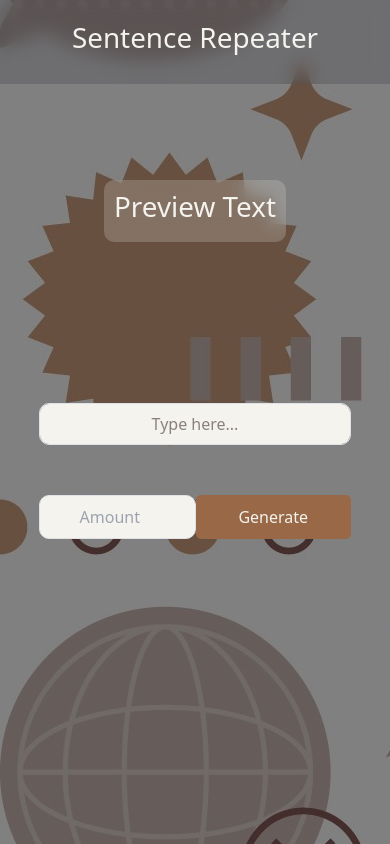
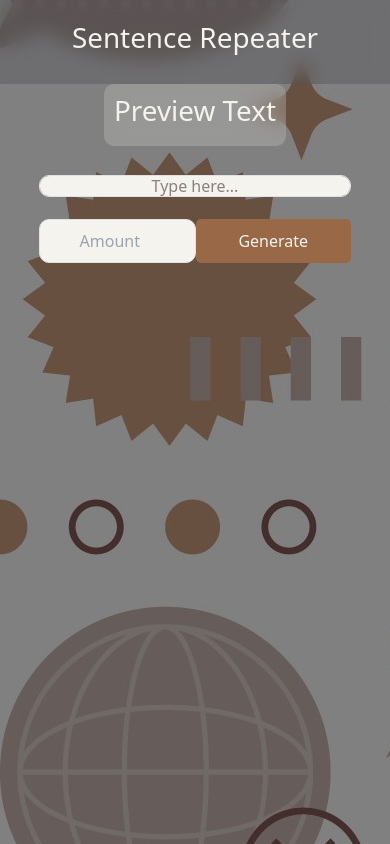
Before and after one commit to akael888/sentence-repeater, a React (Create React App) app in the folder my-app/: page / in a window 390 px wide. Built offline with nearby package versions, Linux system fonts and the light colour scheme.

Commit message:
feat : Adjusted Repeater CSS so it is responsive to the content height

```diff
--- a/my-app/src/components/repeater.js
+++ b/my-app/src/components/repeater.js
@@ -61,13 +61,13 @@ function Repeater() {
   return (
     <>
       <div
-        className={`w-full h-full grid place-items-center m-auto gap-[15px]`}
+        className={`w-auto grid place-items-center m-auto h-auto gap-[2vh]`}
       >
         <Preview
           incomingPreviewText={previewText}
           incomingVariables={variables}
         />
-        <div className={"h-full w-full grid grid-rows-2 place-self-center "}>
+        <div className={"h-auto w-full grid grid-rows-2 place-self-center gap-[10px] "}>
           {/*Kurang Animasi*/}
           <TextInput
             incomingHandlePreviewTextChanges={handlePreviewTextChanges}
@@ -83,7 +83,7 @@ function Repeater() {
           />
         </div>
         <>
-          <div className={"grid w-full items-center content-center gap-[30px]"}>
+          <div className={"grid w-full  items-center content-center gap-[30px]"}>
             <VariableTable
               incomingVariables={variables}
               incomingHandlevariableChanges={handleVariableChanges}
```
